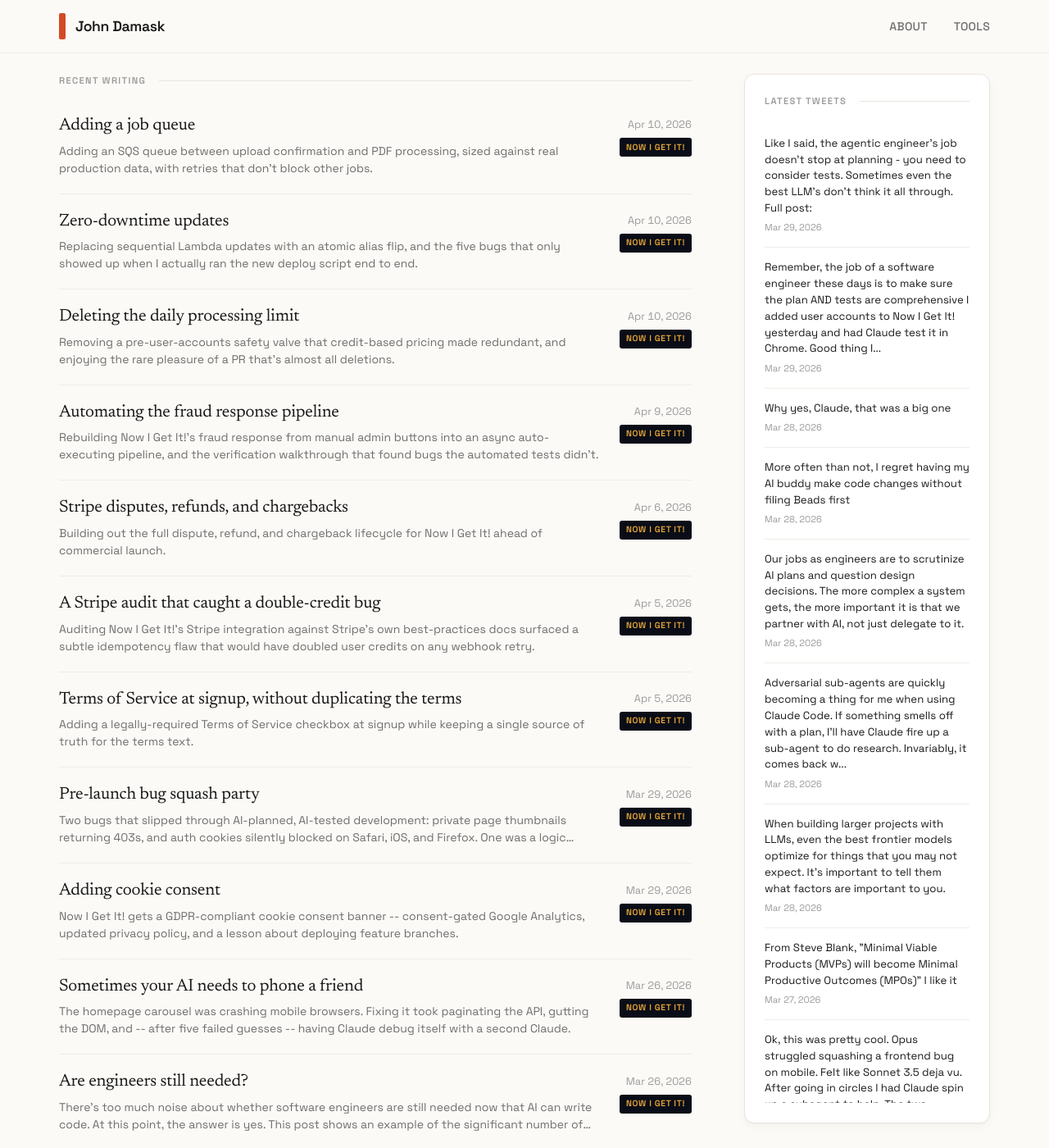
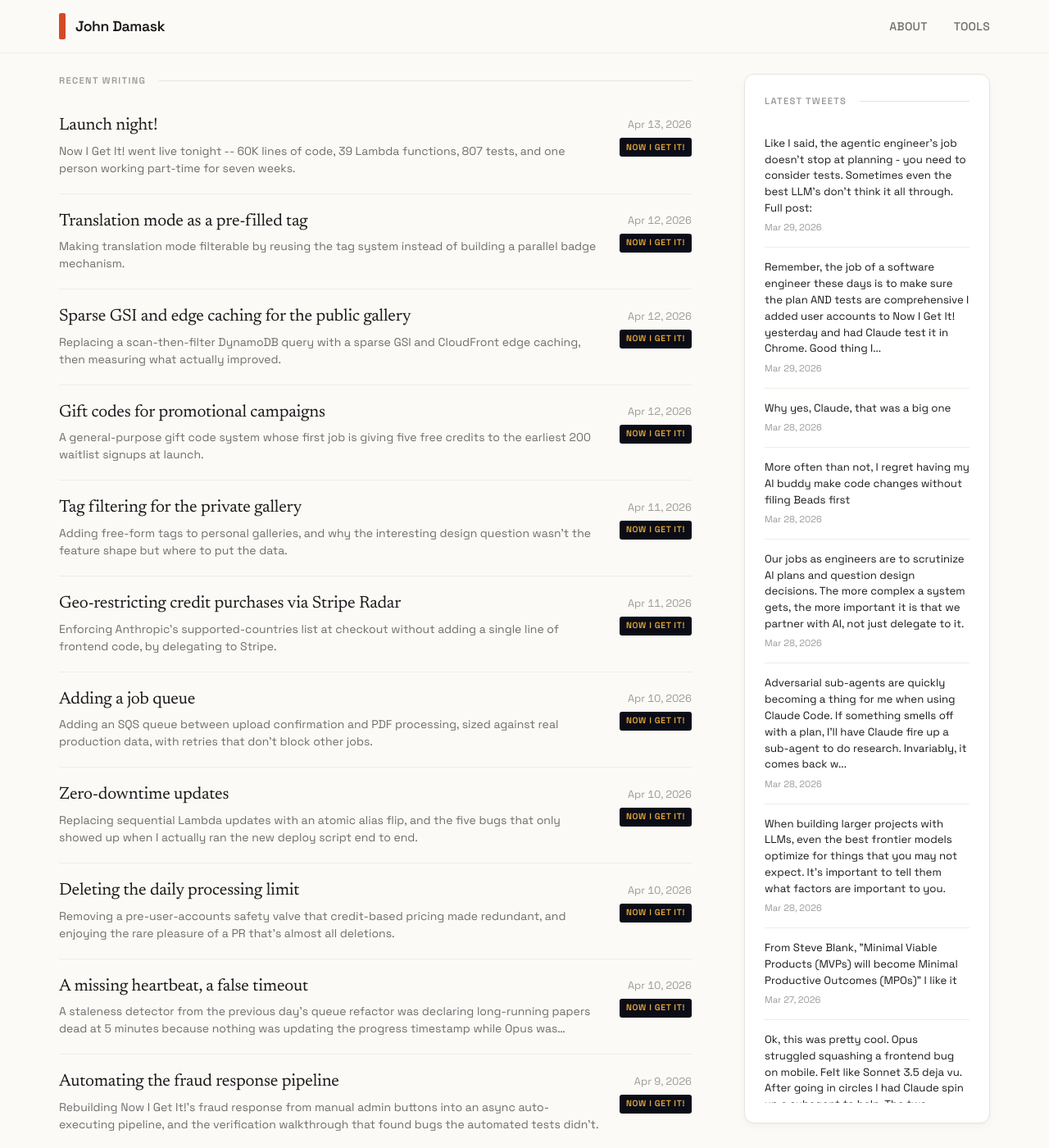
Before and after one commit to jbdamask/jbdamask.github.io, a Jekyll site: the page built from index.html, in a window 1280 px wide and 1400 px high, scrolled down 453 px. Shown: the whole window at 82% size. Built offline with Jekyll 4.4.1, drawn with Linux system fonts in a browser that asks for light colours; the list of posts is cut into pages by our own code.

Commit message:
Update Now I Get It posts

```diff
--- a/_data/nowigetit-posts.yml
+++ b/_data/nowigetit-posts.yml
@@ -2,6 +2,48 @@
 # Fetches RSS feed and merges with existing posts
 # This preserves older posts not in the RSS feed
 
+- title: Launch night!
+  source: nowigetit
+  url: https://nowigetit.us/blog/launch-night.html
+  date: '2026-04-13'
+  excerpt: Now I Get It! went live tonight -- 60K lines of code, 39 Lambda functions,
+    807 tests, and one person working part-time for seven weeks.
+  image: ''
+- title: Translation mode as a pre-filled tag
+  source: nowigetit
+  url: https://nowigetit.us/blog/translation-mode-as-a-pre-filled-tag.html
+  date: '2026-04-12'
+  excerpt: Making translation mode filterable by reusing the tag system instead of
+    building a parallel badge mechanism.
+  image: ''
+- title: Sparse GSI and edge caching for the public gallery
+  source: nowigetit
+  url: https://nowigetit.us/blog/sparse-gsi-and-edge-caching-for-the-public-gallery.html
+  date: '2026-04-12'
+  excerpt: Replacing a scan-then-filter DynamoDB query with a sparse GSI and CloudFront
+    edge caching, then measuring what actually improved.
+  image: ''
+- title: Gift codes for promotional campaigns
+  source: nowigetit
+  url: https://nowigetit.us/blog/gift-codes-for-promotional-campaigns.html
+  date: '2026-04-12'
+  excerpt: A general-purpose gift code system whose first job is giving five free
+    credits to the earliest 200 waitlist signups at launch.
+  image: ''
+- title: Tag filtering for the private gallery
+  source: nowigetit
+  url: https://nowigetit.us/blog/tag-filtering-for-the-private-gallery.html
+  date: '2026-04-11'
+  excerpt: Adding free-form tags to personal galleries, and why the interesting design
+    question wasn't the feature shape but where to put the data.
+  image: ''
+- title: Geo-restricting credit purchases via Stripe Radar
+  source: nowigetit
+  url: https://nowigetit.us/blog/geo-restricting-credit-purchases-via-stripe-radar.html
+  date: '2026-04-11'
+  excerpt: Enforcing Anthropic's supported-countries list at checkout without adding
+    a single line of frontend code, by delegating to Stripe.
+  image: ''
 - title: Adding a job queue
   source: nowigetit
   url: https://nowigetit.us/blog/adding-a-job-queue.html
@@ -23,6 +65,14 @@
   date: '2026-04-10'
   excerpt: Removing a pre-user-accounts safety valve that credit-based pricing made
     redundant, and enjoying the rare pleasure of a PR that's almost all deletions.
+  image: ''
+- title: A missing heartbeat, a false timeout
+  source: nowigetit
+  url: https://nowigetit.us/blog/a-missing-heartbeat-a-false-timeout.html
+  date: '2026-04-10'
+  excerpt: A staleness detector from the previous day's queue refactor was declaring
+    long-running papers dead at 5 minutes because nothing was updating the progress
+    timestamp while Opus was streaming.
   image: ''
 - title: Automating the fraud response pipeline
   source: nowigetit
```
